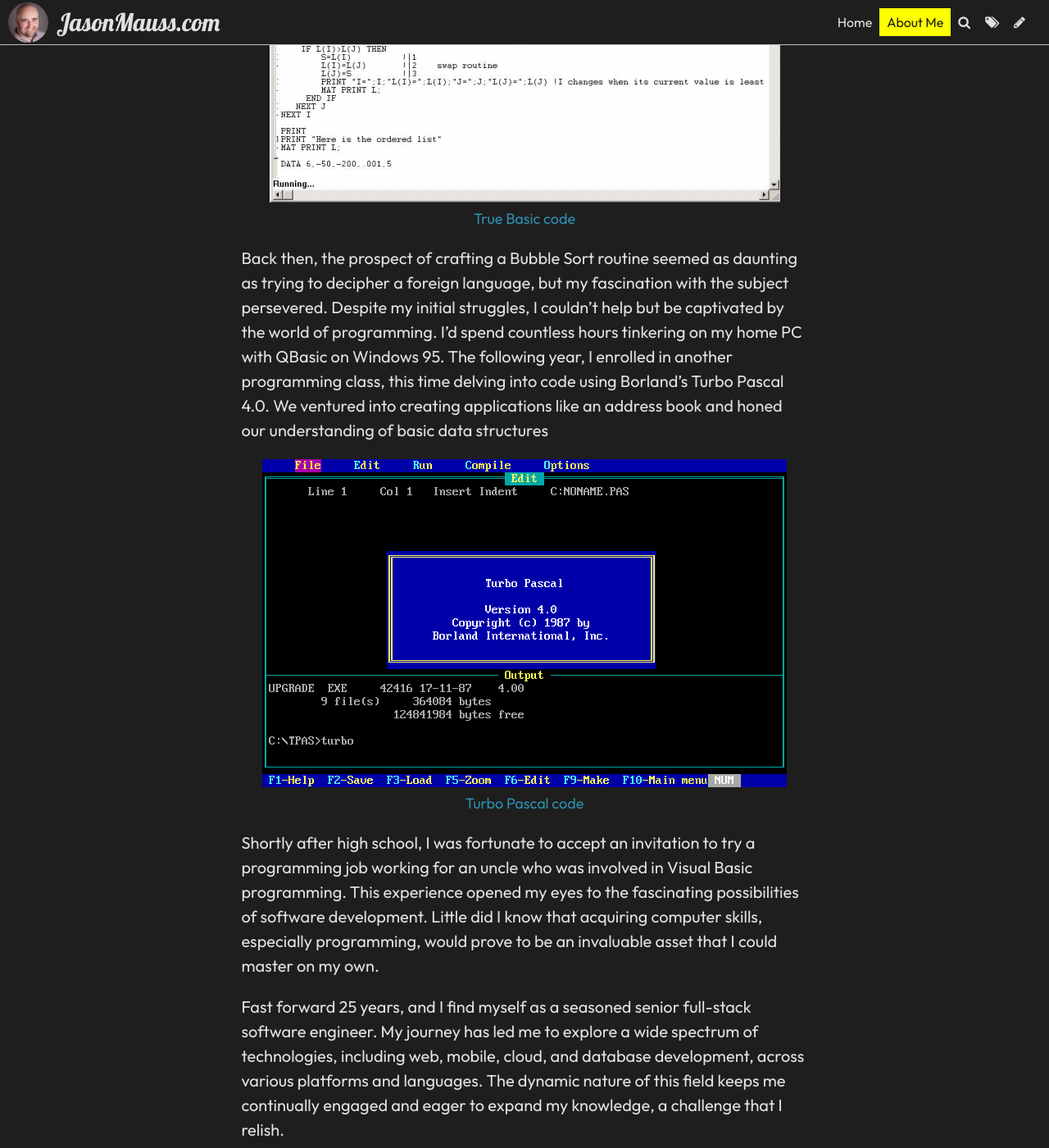
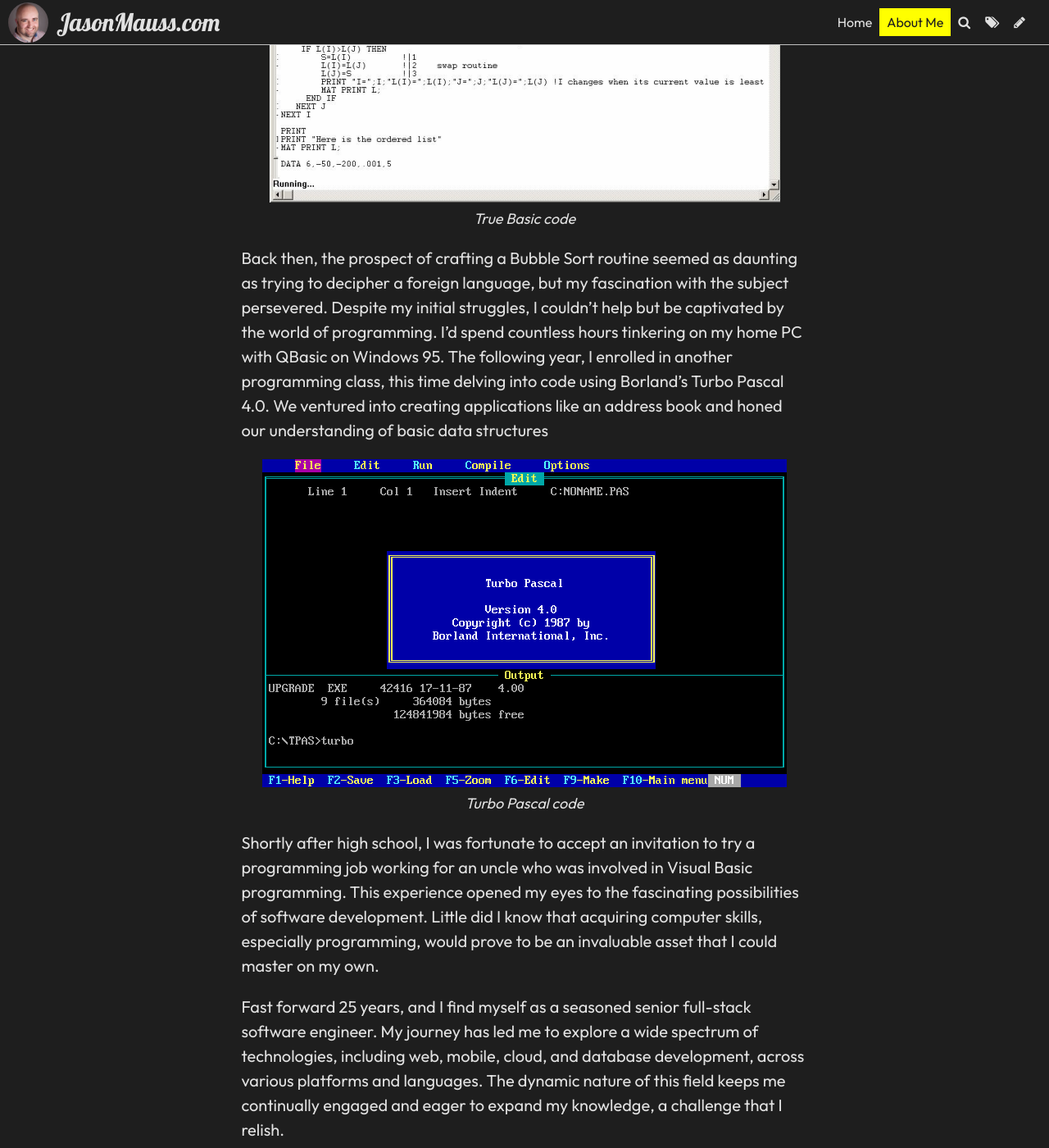
Before and after one commit to jasonmauss/jasonmaussblog, a Jekyll site: the page built from pages/about.md, in a window 1280 px wide and 1400 px high, scrolled down 1113 px. Shown: the whole window at 82% size. Built offline with Jekyll 4.4.1, drawn with Linux system fonts in a browser that asks for light colours; some web fonts are replaced; comment, search, counter and statistics services are not loaded.

Commit message:
updated font for image captions

```diff
--- a/styles/typography.css
+++ b/styles/typography.css
@@ -78,7 +78,8 @@ blockquote {
 
 .caption {
   font-size: 0.9em;
-  color: #308fb0;
+  color: #E1E1E1;
+  font-style: italic;
 }
 
 /* change the first paragraph in a blog post */
```
